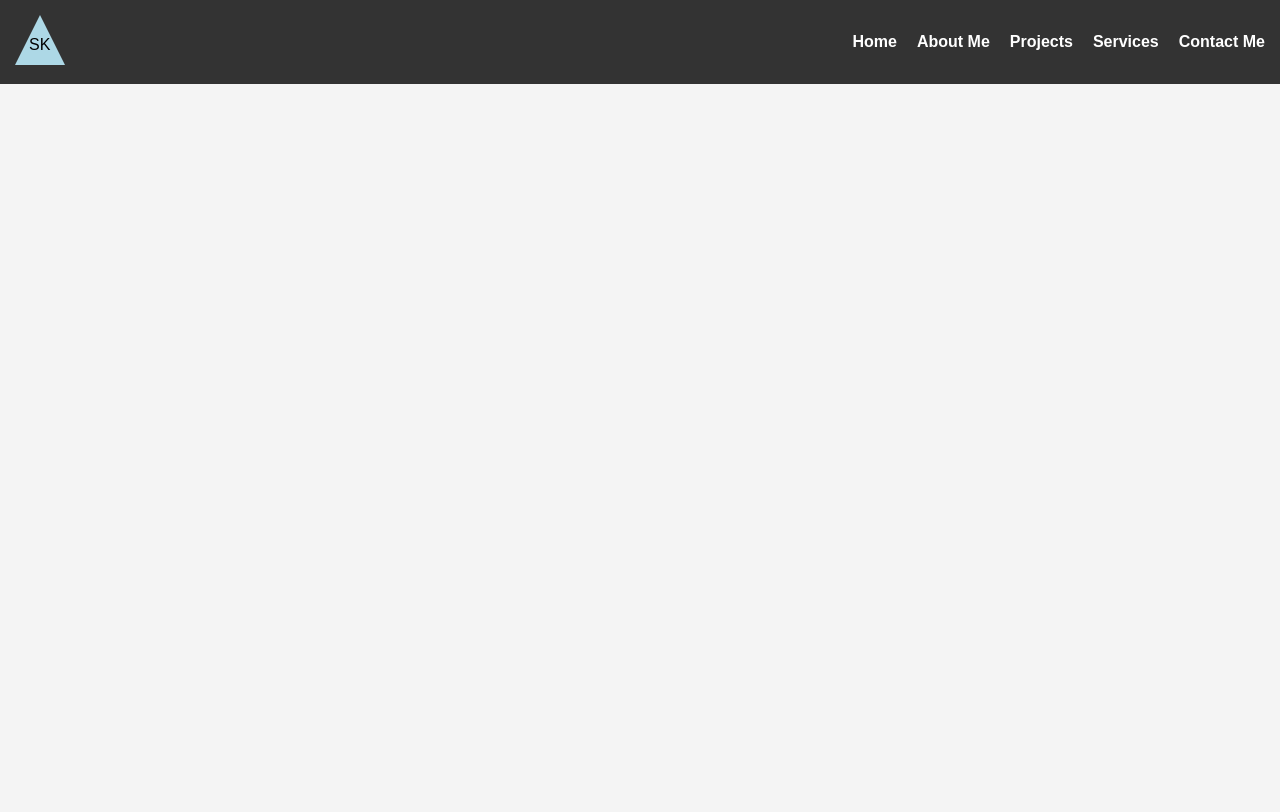
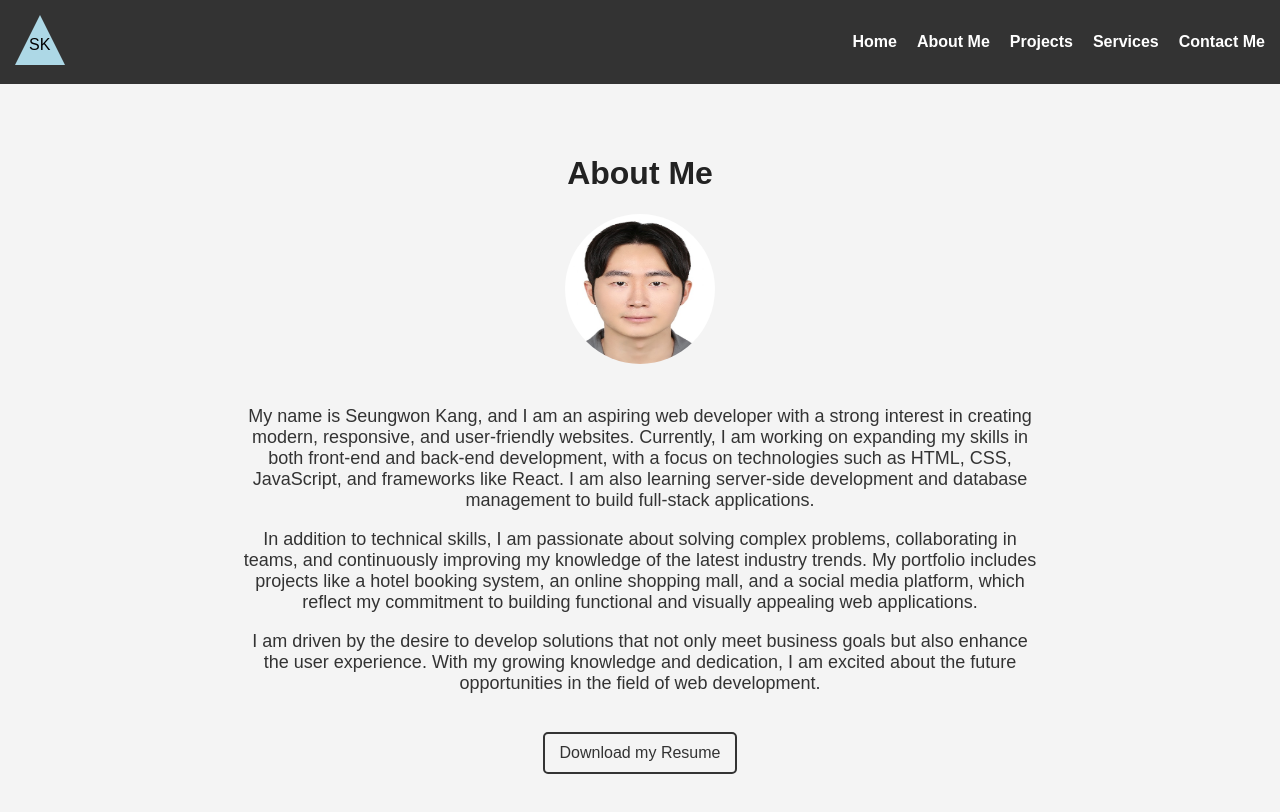
Before and after one commit to SeungwonKang-Joe/COMP229_301055219_LabAssignment1, a React (Create React App) app: page /COMP229_301055219_LabAssignment1/about in a window 1280 px wide. Shown: the top 812 px of the page. Built offline with nearby package versions, Linux system fonts and the light colour scheme.

Commit message:
sixthUpdateForDeployLiveURL

```diff
--- a/package.json
+++ b/package.json
@@ -1,4 +1,5 @@
 {
+  "homepage": "https://seungwonkang-joe.github.io/COMP229_301055219_LabAssignment1/",
   "name": "react-portfolio",
   "version": "0.1.0",
   "private": true,
@@ -14,6 +15,8 @@
     "web-vitals": "^2.1.4"
   },
   "scripts": {
+    "predeploy": "npm run build",
+    "deploy": "gh-pages -d build",
     "start": "react-scripts start",
     "build": "react-scripts build",
     "test": "react-scripts test",
@@ -36,5 +39,8 @@
       "last 1 firefox version",
       "last 1 safari version"
     ]
+  },
+  "devDependencies": {
+    "gh-pages": "^6.1.1"
   }
 }
--- a/src/App.js
+++ b/src/App.js
@@ -17,11 +17,11 @@ const App = () => {
 
         {/* Routes to define different paths and the corresponding components */}
         <Routes>
-          <Route path="/" element={<Home />} />
-          <Route path="/about" element={<About />} />
-          <Route path="/projects" element={<Projects />} />
-          <Route path="/services" element={<Services />} />
-          <Route path="/contact" element={<Contact />} />
+          <Route path="/COMP229_301055219_LabAssignment1/" element={<Home />} />
+          <Route path="/COMP229_301055219_LabAssignment1/about" element={<About />} />
+          <Route path="/COMP229_301055219_LabAssignment1/projects" element={<Projects />} />
+          <Route path="/COMP229_301055219_LabAssignment1/services" element={<Services />} />
+          <Route path="/COMP229_301055219_LabAssignment1/contact" element={<Contact />} />
         </Routes>
       </div>
     </Router>
--- a/src/components/Navbar.js
+++ b/src/components/Navbar.js
@@ -19,11 +19,11 @@ const Navbar = () => {
         </svg>
       </div>
       <ul>
-        <li><Link to="/">Home</Link></li>
-        <li><Link to="/about">About Me</Link></li>
-        <li><Link to="/projects">Projects</Link></li>
-        <li><Link to="/services">Services</Link></li>
-        <li><Link to="/contact">Contact Me</Link></li>
+        <li><Link to="/COMP229_301055219_LabAssignment1/">Home</Link></li>
+        <li><Link to="/COMP229_301055219_LabAssignment1/about">About Me</Link></li>
+        <li><Link to="/COMP229_301055219_LabAssignment1/projects">Projects</Link></li>
+        <li><Link to="/COMP229_301055219_LabAssignment1/services">Services</Link></li>
+        <li><Link to="/COMP229_301055219_LabAssignment1/contact">Contact Me</Link></li>
       </ul>
     </nav>
   );
--- a/src/pages/About.js
+++ b/src/pages/About.js
@@ -4,7 +4,7 @@ const About = () => {
   return (
     <div className="about">
       <h1>About Me</h1>
-      <img src="me.jpg" alt="Seungwon Kang" />
+      <img src="./me.jpg"  alt="Seungwon Kang" />
       <p>My name is Seungwon Kang, and I am an aspiring web developer with a strong interest in creating modern,
          responsive, and user-friendly websites. Currently,
          I am working on expanding my skills in both front-end and back-end development,
```
Also changed, not shown: 1 other file (tests, documents, lock files or other folders).
